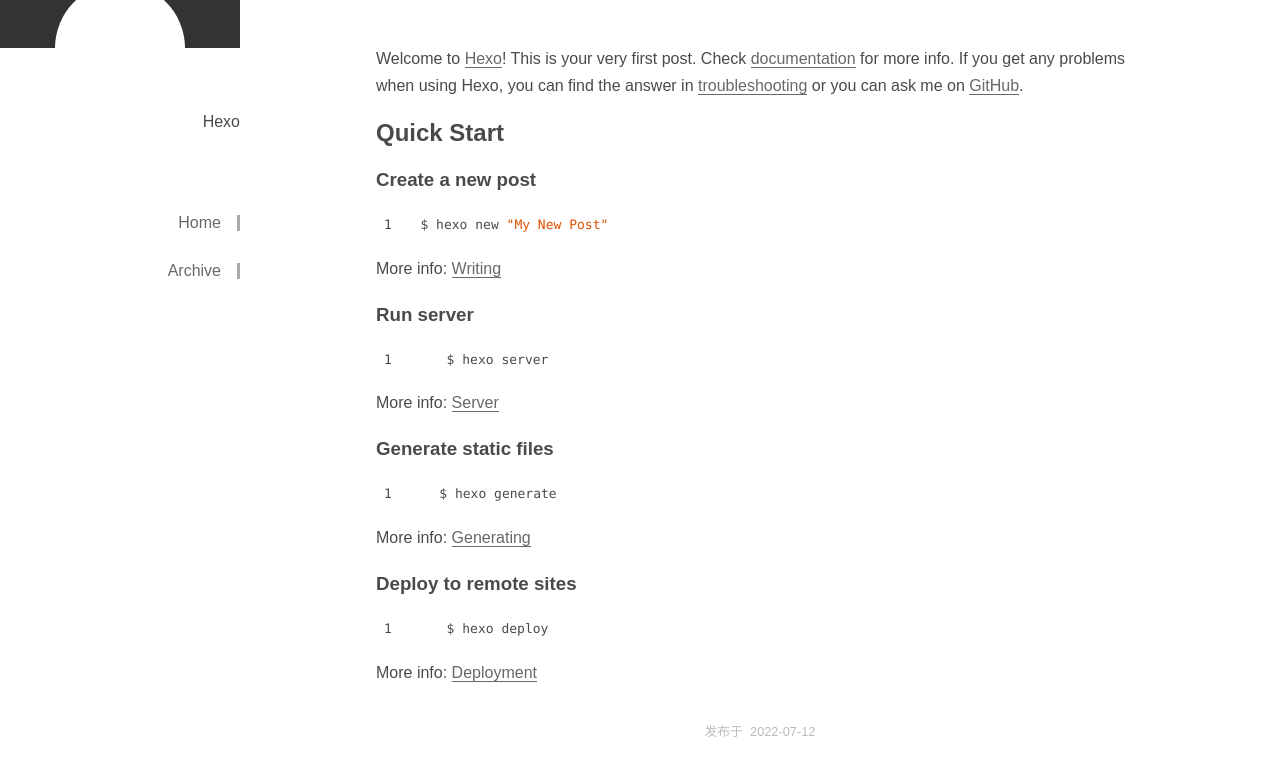
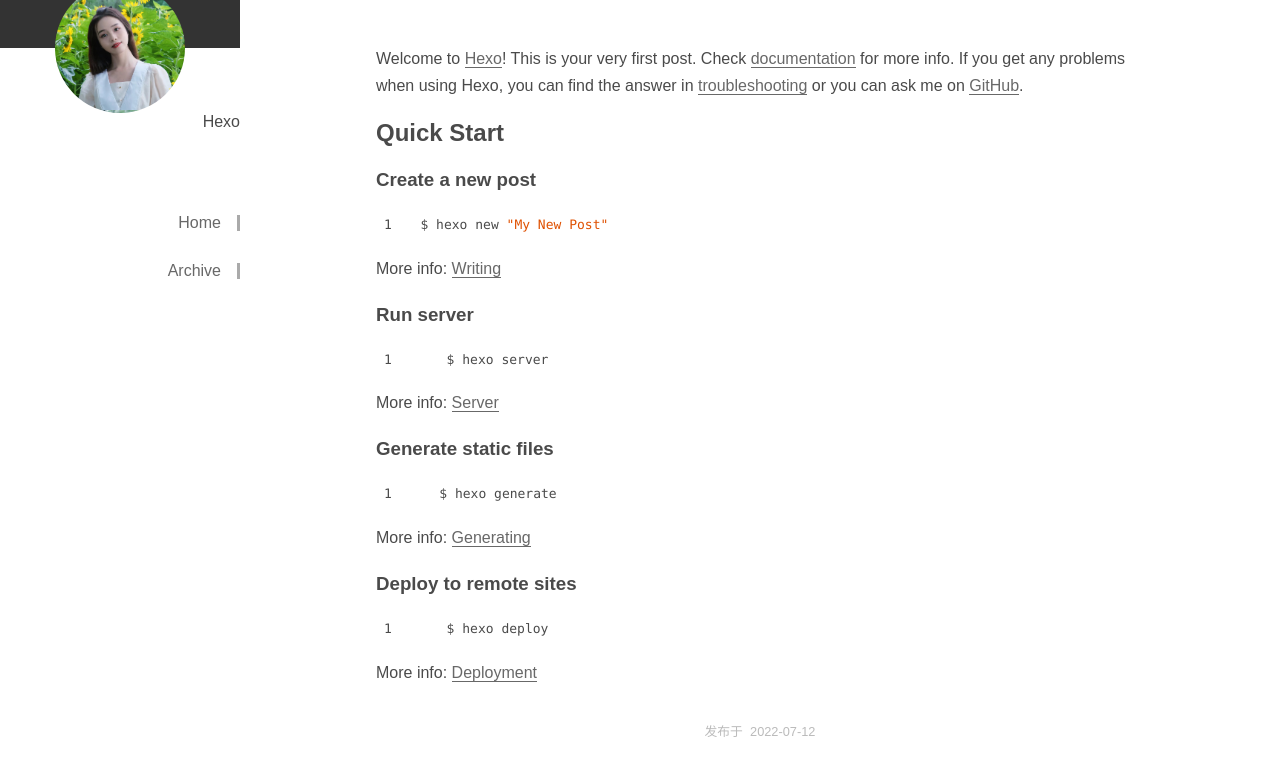
Before and after one commit to XiaoqingXie/XiaoqingXie.github.io, a plain HTML site: page 2022/07/12/hello-world/index.html in a window 1280 px wide. Shown: the part 132-906 px from the top of the page. Drawn offline with Linux system fonts and the light colour scheme; a small style sheet from the web is missing.

Commit message:
Site updated: 2022-07-12 16:32:28

```diff
--- a/2022/07/12/hello-world/index.html
+++ b/2022/07/12/hello-world/index.html
@@ -21,7 +21,7 @@
 <div class="Shell">
     <aside class='SideBar'>
     <section class='avatar' style="background-image: url()">
-        <div class='av-pic' style="background-image: url()">
+        <div class='av-pic' style="background-image: url(/assets/myphoto.jpg)">
         </div>
     </section>
     <section class='menu'>
```
Also changed, not shown: archives/2022/07/index.html (+1 -1 lines), archives/2022/index.html (+1 -1 lines), archives/index.html (+1 -1 lines), index.html (+1 -1 lines), assets/myphoto.jpg (added).
